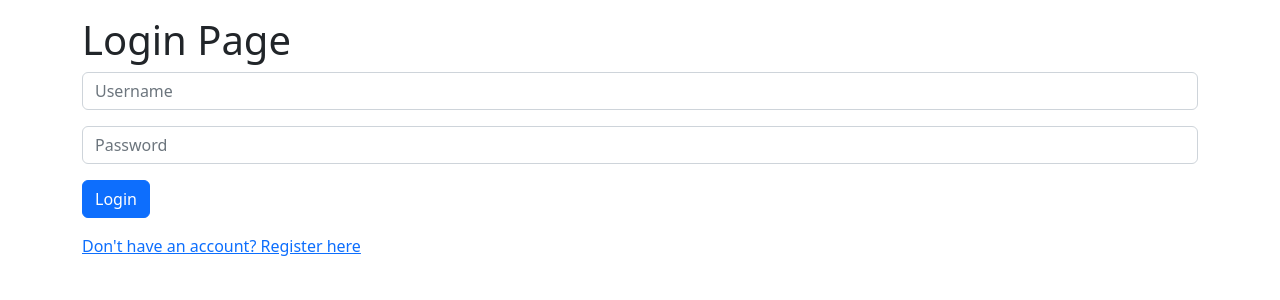
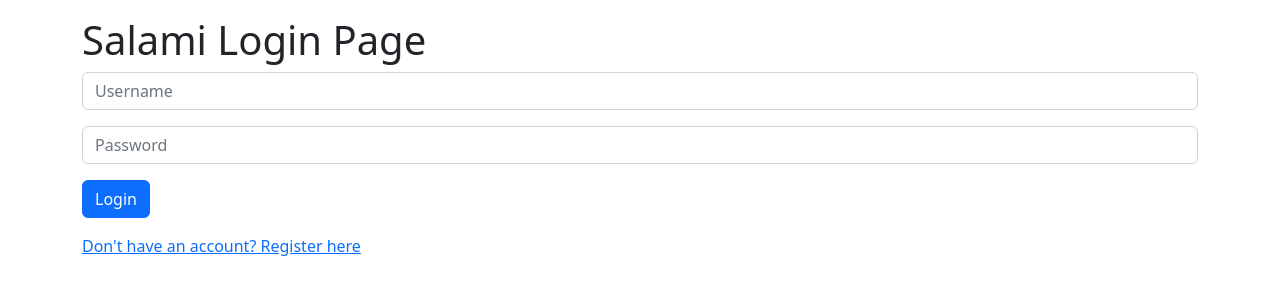
Before and after one commit to esbezborodov/app, a Flask app: page /login in a window 1280 px wide. Shown: the top 300 px of the page. Run offline with Flask 2, Linux system fonts and the light colour scheme.

Commit message:
Update login.html

```diff
--- a/templates/login.html
+++ b/templates/login.html
@@ -1,7 +1,7 @@
 {% extends "base.html" %}
-{% block title %}Login Page{% endblock %}
+{% block title %}Salami Login Page{% endblock %}
 {% block content %}
-<h1>Login Page</h1>
+<h1>Salami Login Page</h1>
 
 <form method="POST" action="">
     {{ form.hidden_tag() }}
```
